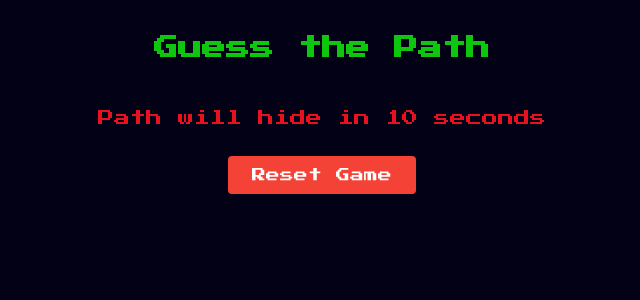
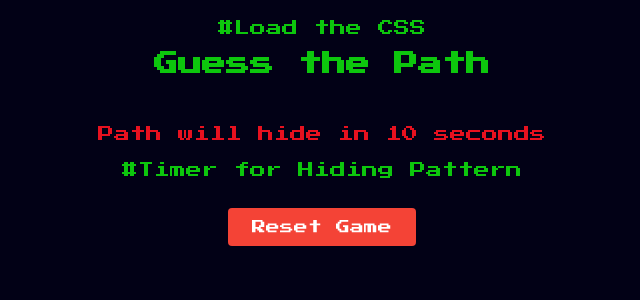
Before and after one commit to kushali13/path_game, a Django app: template game/templates/game/home.html in a window 1280 px wide. Shown: the top 300 px of the page, without its empty margins (318-958 px from the left). Run offline with Django 5.2, Linux system fonts and the light colour scheme; the template is opened without the code that fills it, so the values that code supplies are empty.

Commit message:
Update home.html

```diff
--- a/game/templates/game/home.html
+++ b/game/templates/game/home.html
@@ -3,7 +3,7 @@
 <html>
 <head>
     <title>Guess the Path</title>
-    <link rel="stylesheet" href="{% static 'game/style.css' %}">
+    <link rel="stylesheet" href="{% static 'game/style.css' %}">        #Load the CSS
     <link href="https://fonts.googleapis.com/css2?family=Press+Start+2P&display=swap" rel="stylesheet">
 </head>
 <body>
@@ -12,7 +12,7 @@
 
         <div id="gameGrid" class="grid" style="grid-template-columns: repeat({{ grid_size }}, 40px);"></div>
 
-        <div id="timer">Path will hide in <span id="countdown">10</span> seconds</div>
+        <div id="timer">Path will hide in <span id="countdown">10</span> seconds</div>    #Timer for Hiding Pattern
 
         <div class="reset-container">
             <button onclick="resetGame()" class="reset-button">Reset Game</button>
```
